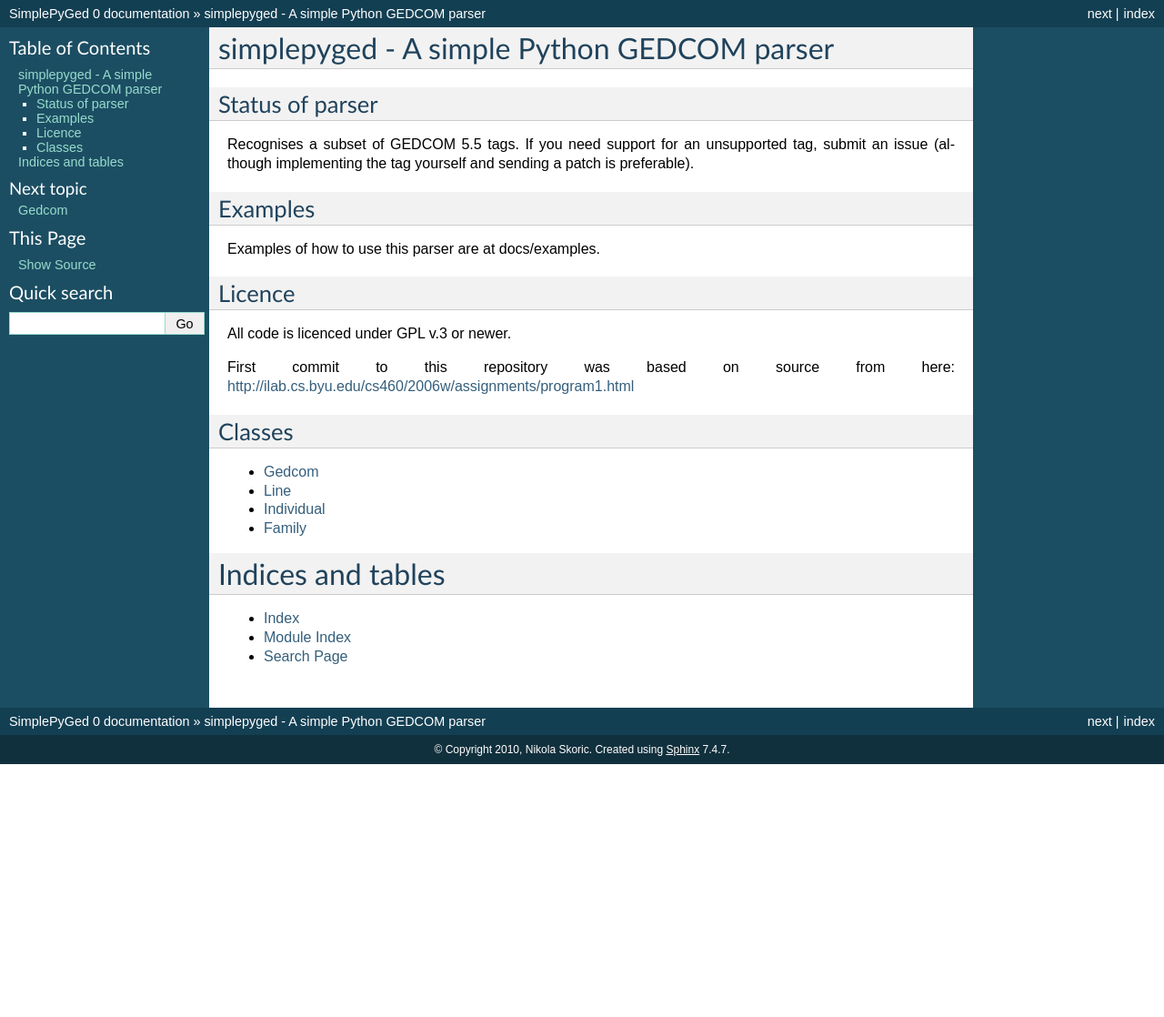
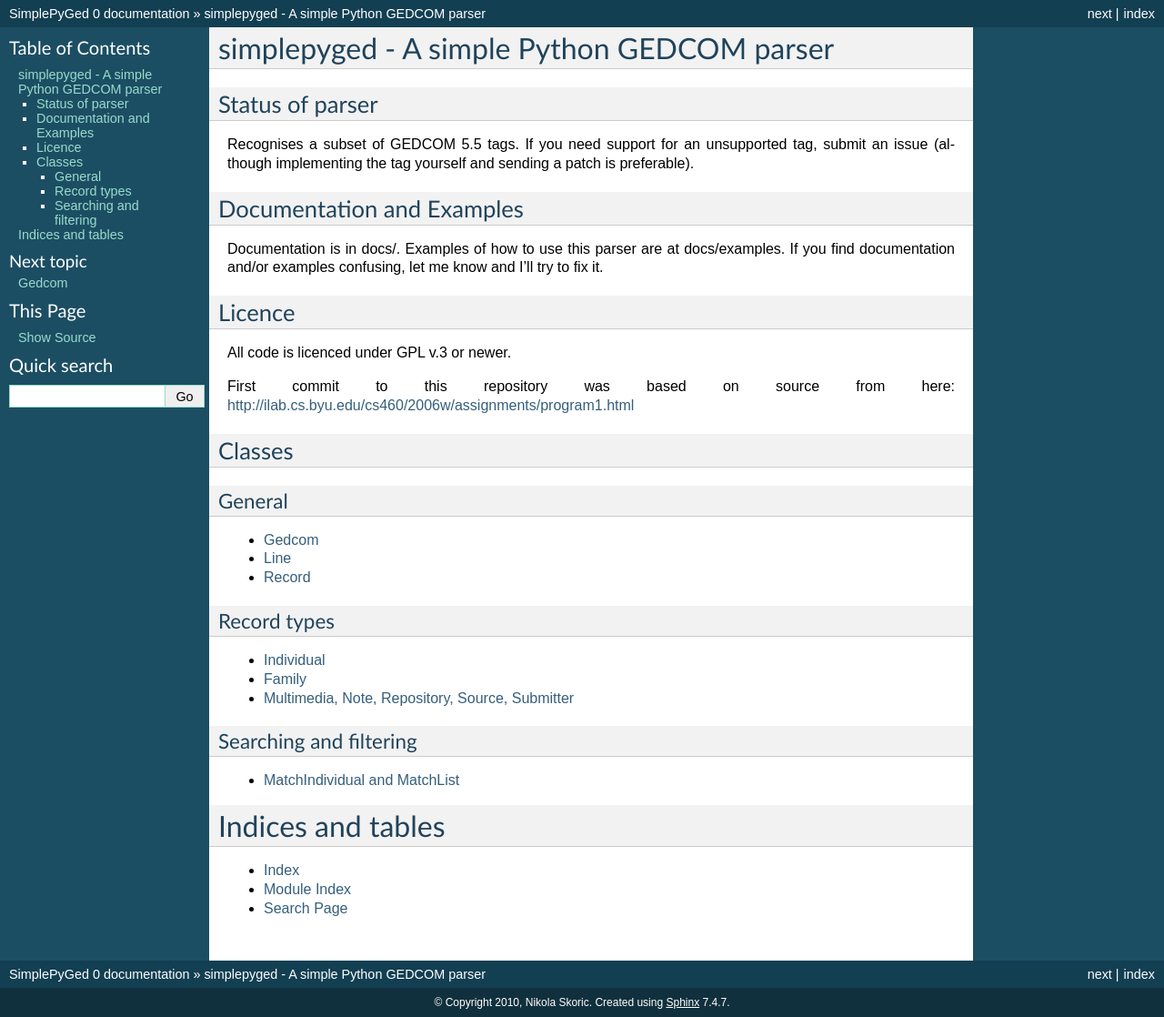
Before and after one commit to dijxtra/simplepyged, a Sphinx documentation site: the page built from docs/index.rst, in a window 1280 px wide. Shown: the whole page at 91% size. Built offline with Sphinx 7.4.7, drawn with Linux system fonts in a browser that asks for light colours; before the commit the page ends 900 px from its top, so only the background shows below that.

Commit message:
Expanding documentation.

```diff
--- a/README.rst
+++ b/README.rst
@@ -8,10 +8,12 @@ Recognises a subset of GEDCOM 5.5 tags. If you need support for an
 unsupported tag, submit an issue (although implementing the tag
 yourself and sending a patch is preferable).
 
-Examples
---------
+Documentation and Examples
+--------------------------
 
-Examples of how to use this parser are at docs/examples.
+Documentation is in docs/. Examples of how to use this parser are at
+docs/examples. If you find documentation and/or examples confusing,
+let me know and I'll try to fix it.
 
 Licence
 --------
--- a/docs/index.rst
+++ b/docs/index.rst
@@ -9,13 +9,31 @@
 Classes
 -------
 
+General
+^^^^^^^
+
 .. toctree::
-   :maxdepth: 2
 
    gedcom.rst
    line.rst
+   record.rst
+
+Record types
+^^^^^^^^^^^^
+
+.. toctree::
+
    individual.rst
    family.rst
+   uniplemented_records.rst
+
+Searching and filtering
+^^^^^^^^^^^^^^^^^^^^^^^
+
+.. toctree::
+
+   matching.rst
+
 
 
 Indices and tables
--- /dev/null
+++ b/docs/matching.rst
@@ -0,0 +1,11 @@
+MatchIndividual and MatchList
+=============================
+
+
+.. automodule:: simplepyged
+
+.. autoclass:: MatchIndividual
+   :members:
+
+.. autoclass:: MatchList
+   :members:
```
Also changed, not shown: docs/record.rst (added, +10 -0 lines), docs/uniplemented_records.rst (added, +21 -0 lines), 1 other file.
